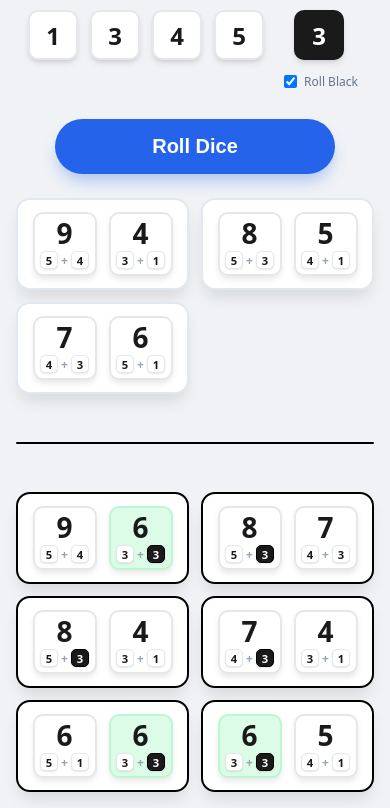
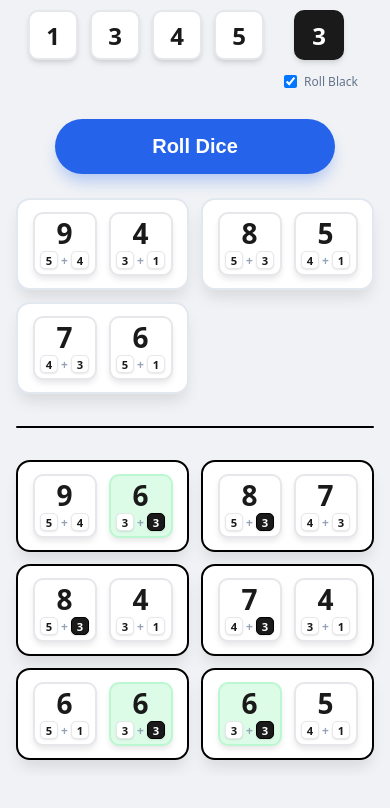
Before and after one commit to koraytugay/dungeons-dice-and-danger, a plain HTML site: page index.html in a window 390 px wide. Both pictures are taken after a click on the button "Roll Dice". Shown: the part 120-928 px from the top of the page. After the commit the page ends 896 px from the top, so only its background shows below. Drawn offline with Linux system fonts and the light colour scheme.

Commit message:
Remove divider margin on mobile for a more compact layout

```diff
--- a/index.html
+++ b/index.html
@@ -139,6 +139,12 @@
             background-color: #000000;
             border-radius: 1px;
             margin: 1rem 0;
+        }
+
+        @media (max-width: 480px) {
+            .divider {
+                margin: 0;
+            }
         }
 
         .combinations {
```
